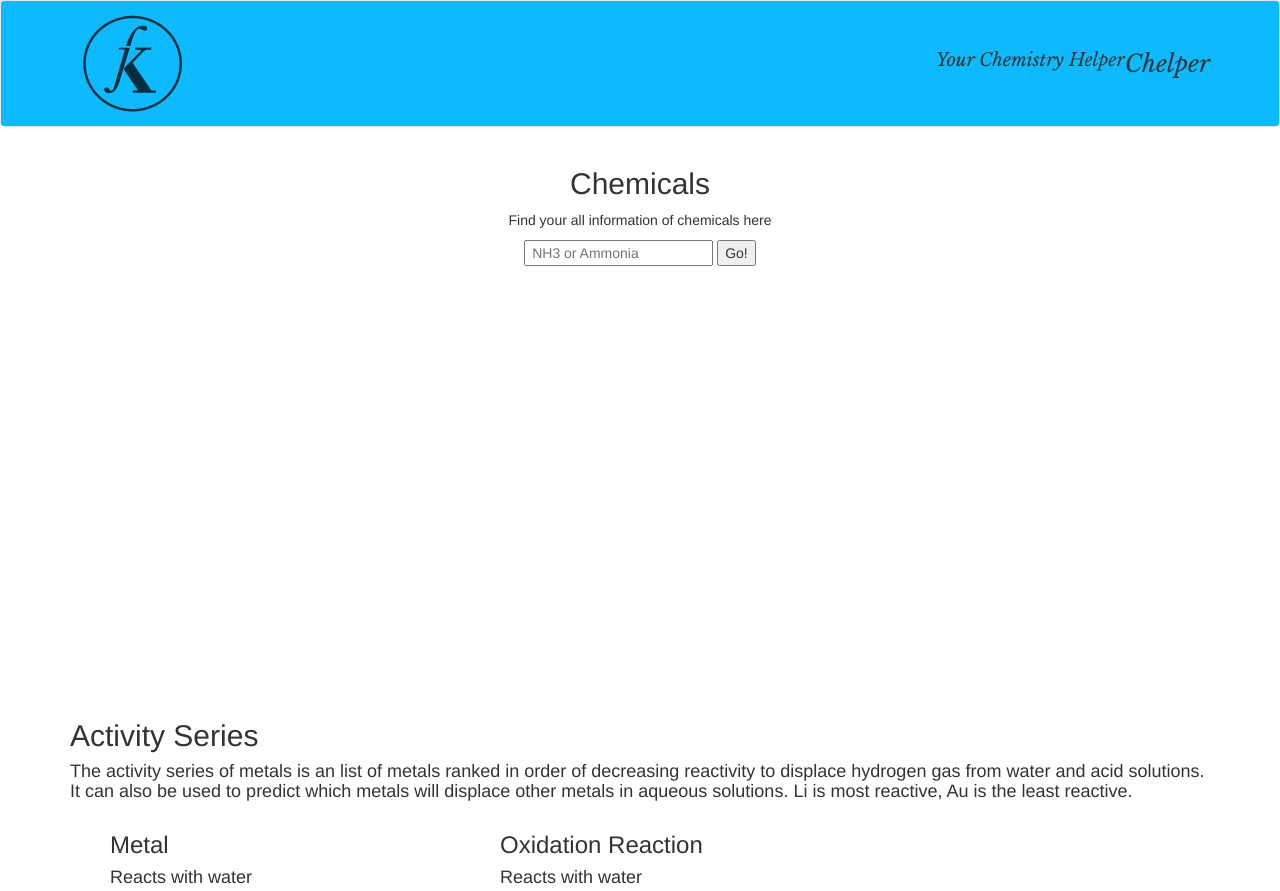
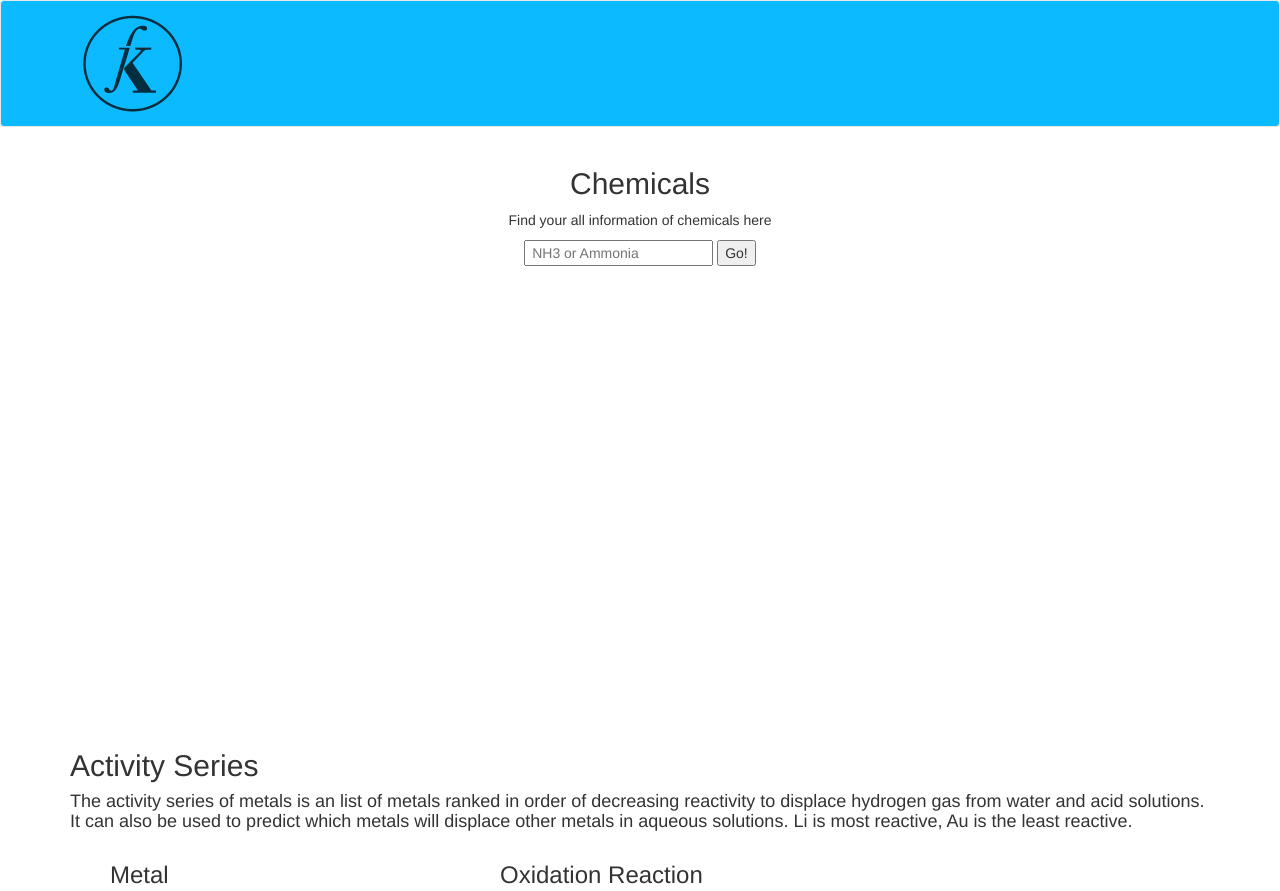
Before and after one commit to ericykim/Chemistry-Website-Design-, a plain HTML site: page ChemBootstrap.html in a window 1280 px wide. Shown: the top 891 px of the page. Drawn offline with nearby package versions, Linux system fonts and the light colour scheme.

Commit message:
safuhawig

```diff
--- a/ChemBootstrap.html
+++ b/ChemBootstrap.html
@@ -10,8 +10,10 @@
 	<div  class="navbar navbar-default navcustom">
 		<div class="container">
 			<a class="main-logo pull-left" href="#">Chelper</a>
-			<h3 class="pull-right center navtextcustom hidden-xs">Chelper</h3>
-			<h4 class="pull-right center navtextcustom hidden-xs">Your Chemistry Helper</h4>
+			<h3 class="pull-right center navtextcustom hidden-xs">
+
+
+			</h3>
 		</div>
 	</div>
 	<center>
--- a/bootstyle.css
+++ b/bootstyle.css
@@ -42,7 +42,7 @@
 }
 
 .activitySeries {
-	margin-top: 390px;
+	margin-top: 420px;
 }
 
 .Solubility-Rules {
```
